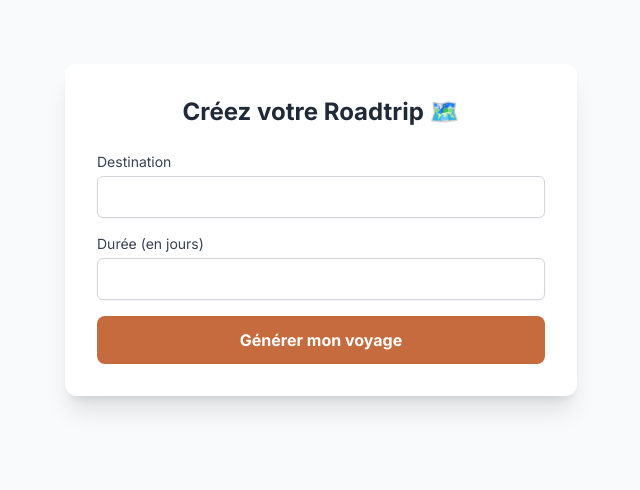
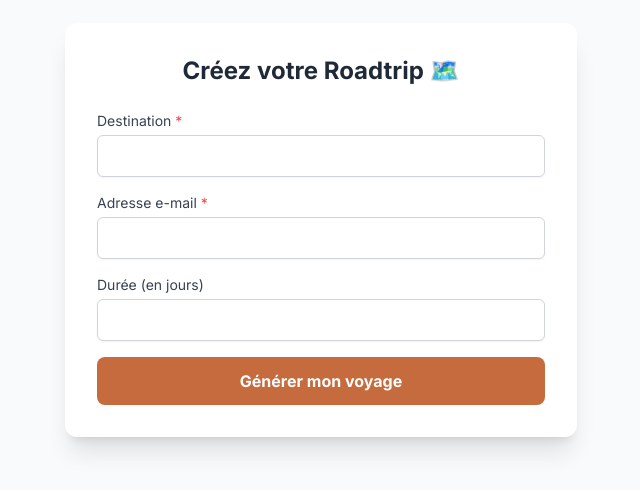
Before and after one commit to shepper1/trip_planner, a plain HTML site: page index.html in a window 1280 px wide. Shown: the part 170-660 px from the top of the page, without its empty margins (319-959 px from the left). Drawn offline with nearby package versions, Linux system fonts and the light colour scheme.

Commit message:
Ajout du champ email. Optimisation de la visibilité required pour la destination

```diff
--- a/index.html
+++ b/index.html
@@ -28,8 +28,12 @@
             <h1 class="text-2xl font-bold text-gray-800 mb-6 text-center">Créez votre Roadtrip 🗺️</h1>
             <form id="travelForm" class="space-y-4">
                 <div>
-                    <label for="destination" class="block text-sm font-medium text-gray-700">Destination</label>
+                    <label for="destination" class="block text-sm font-medium text-gray-700">Destination <span class="text-red-500">*</span></label>
                     <input type="text" id="destination" name="destination" required class="mt-1 block w-full rounded-md border-gray-300 shadow-sm focus:border-indigo-500 focus:ring-indigo-500 border p-2">
+                </div>
+                <div>
+                    <label for="email" class="block text-sm font-medium text-gray-700">Adresse e-mail <span class="text-red-500">*</span></label>
+                    <input type="email" id="email" name="email" required class="mt-1 block w-full rounded-md border-gray-300 shadow-sm focus:border-indigo-500 focus:ring-indigo-500 border p-2">
                 </div>
                 <div>
                     <label for="duree" class="block text-sm font-medium text-gray-700">Durée (en jours)</label>
@@ -45,7 +49,7 @@
             <div class="loader mb-4"></div>
             <h2 class="text-xl font-semibold text-gray-800">Création en cours...</h2>
             <p class="text-gray-500 mt-2">Nous construisons votre itinéraire sur mesure.</p>
-            <p class="text-sm text-gray-400 mt-1">Cela peut prendre jusqu'à 2 minutes.</p>
+            <p class="text-sm text-gray-400 mt-1">Cela peut prendre jusqu'à 60 secondes.</p>
         </div>
 
         <div id="section-success" class="hidden text-center py-6">
```
